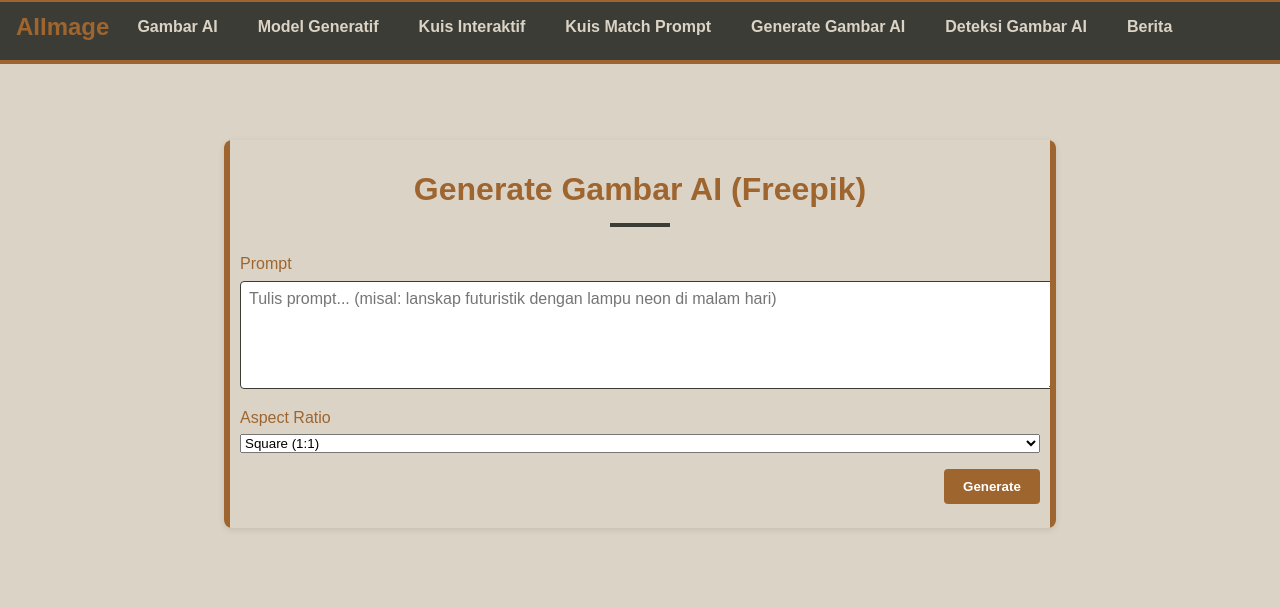
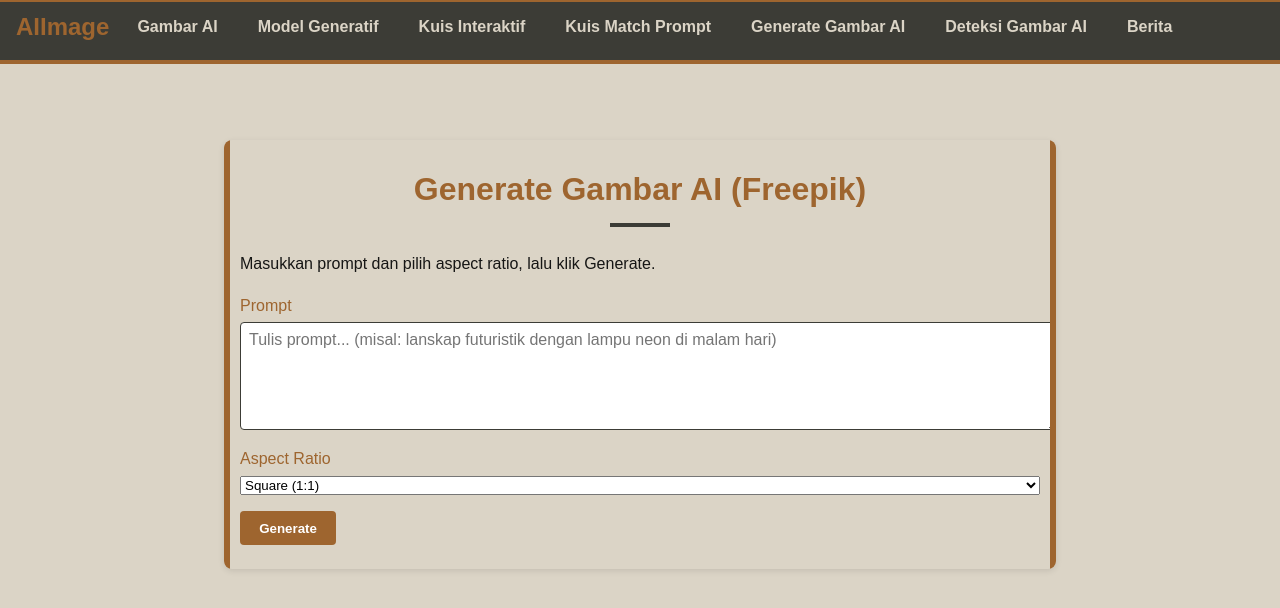
Before and after one commit to lyxner/nextjs-boilerplate, a Next.js app: page /generate in a window 1280 px wide. Shown: the top 608 px of the page. Built offline with nearby package versions, Linux system fonts and the light colour scheme.

Commit message:
keselurhan tampilan terbayaw

```diff
--- a/app/generate/page.tsx
+++ b/app/generate/page.tsx
@@ -8,7 +8,7 @@
  * - POST ke /api/generate-image
  * - Jika response berisi task_id tapi belum ada images -> polling ke /api/generate-image/status
  *
- * Pastikan server-side sudah terpasang:
+ * Pastikan server-side:
  * - app/api/generate-image/route.ts  (POST handler)
  * - app/api/generate-image/status/route.ts (GET handler)
  */
@@ -53,7 +53,7 @@
           try {
             json = text ? JSON.parse(text) : {};
           } catch {
-            // respons non-json
+            // respons non-json -> teruskan loop
             setStatus((prev) => prev ?? 'Menunggu (response non-JSON).');
             continue;
           }
@@ -197,22 +197,12 @@
     }
   };
 
-  // kecil: gaya sr-only inline (karena page.module.css tidak punya srOnly)
-  const srOnlyStyle: React.CSSProperties = {
-    position: 'absolute',
-    left: -10000,
-    top: 'auto',
-    width: 1,
-    height: 1,
-    overflow: 'hidden',
-  };
-
   return (
     <main className={styles.container} aria-live="polite">
       <h1 className={styles.title}>Generate Gambar AI (Freepik)</h1>
 
       <form onSubmit={handleSubmit} className={styles.form} aria-describedby="generate-desc">
-        <p id="generate-desc" style={srOnlyStyle}>
+        <p id="generate-desc" className={styles.srOnly}>
           Masukkan prompt dan pilih aspect ratio, lalu klik Generate.
         </p>
 
@@ -242,17 +232,17 @@
             value={aspectRatio}
             onChange={handleAspectChange}
             disabled={loading}
+            className={styles.select}
             aria-label="Pilih Aspect Ratio"
-            // className .select tidak ada di CSS yang kamu kirim — biarkan default
           >
             <option value="square_1_1">Square (1:1)</option>
             <option value="widescreen_16_9">16:9 Widescreen</option>
           </select>
         </div>
 
-        <div style={{ display: 'flex', gap: 12, alignItems: 'center', justifyContent: 'flex-end' }}>
+        <div className={styles.buttonRow ?? ''}>
           {polling && (
-            <button type="button" onClick={cancelPolling} className={styles.button} aria-pressed="false">
+            <button type="button" onClick={cancelPolling} className={styles.button}>
               Batalkan Polling
             </button>
           )}
@@ -270,13 +260,13 @@
       )}
 
       {status && (
-        <div role="status" aria-live="polite" style={{ textAlign: 'center', marginBottom: 12 }}>
+        <div role="status" aria-live="polite" className={styles.status}>
           <strong>Status:</strong> {status}
         </div>
       )}
 
       {taskId && (
-        <div style={{ textAlign: 'center', marginBottom: 12 }}>
+        <div className={styles.taskId}>
           <small>Task ID: <code>{taskId}</code></small>
         </div>
       )}
```
